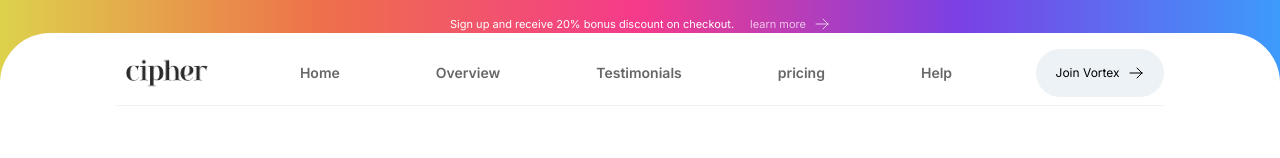
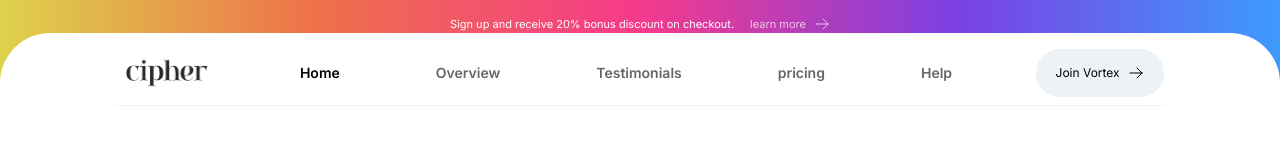
Before and after one commit to HazWahb8080/vortex, a Next.js app: page / in a window 1280 px wide. Shown: the top 158 px of the page. Built offline with nearby package versions, Linux system fonts and the light colour scheme.

Commit message:
just a misunderstanding

```diff
--- a/app/components/header/Header.jsx
+++ b/app/components/header/Header.jsx
@@ -19,8 +19,8 @@ function Header() {
           <p
             onClick={() => setActiveNavLink(link)}
             key={link}
-            className={`text-sm font-semibold text-black/60 hover:text-black smooth cursor-pointer ${
-              activeNavLink === link && "text-black"
+            className={`text-sm font-semibold  hover:text-black smooth cursor-pointer ${
+              activeNavLink === link ? "text-black" : "text-black/60"
             }`}
           >
             {link}
```
